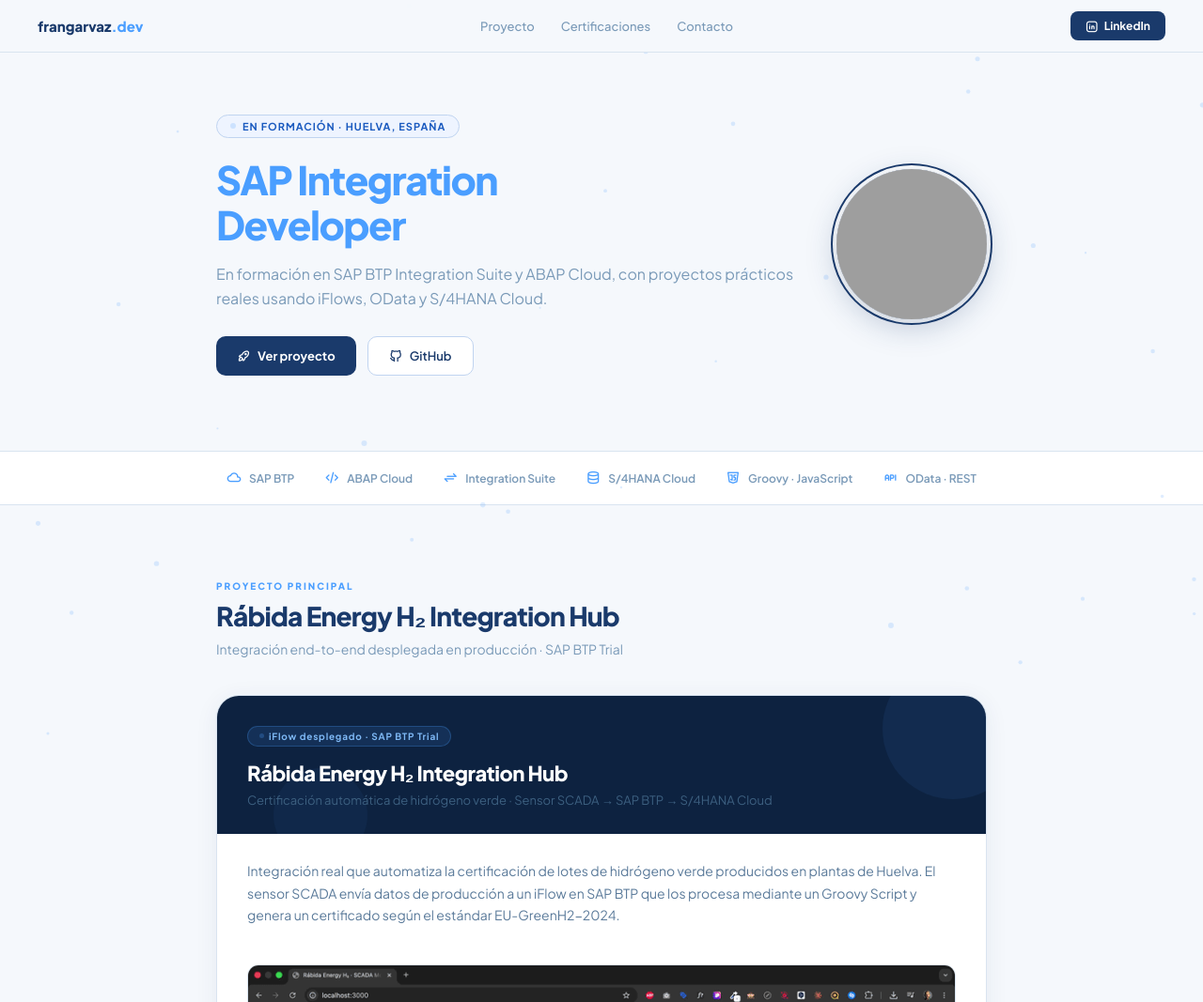
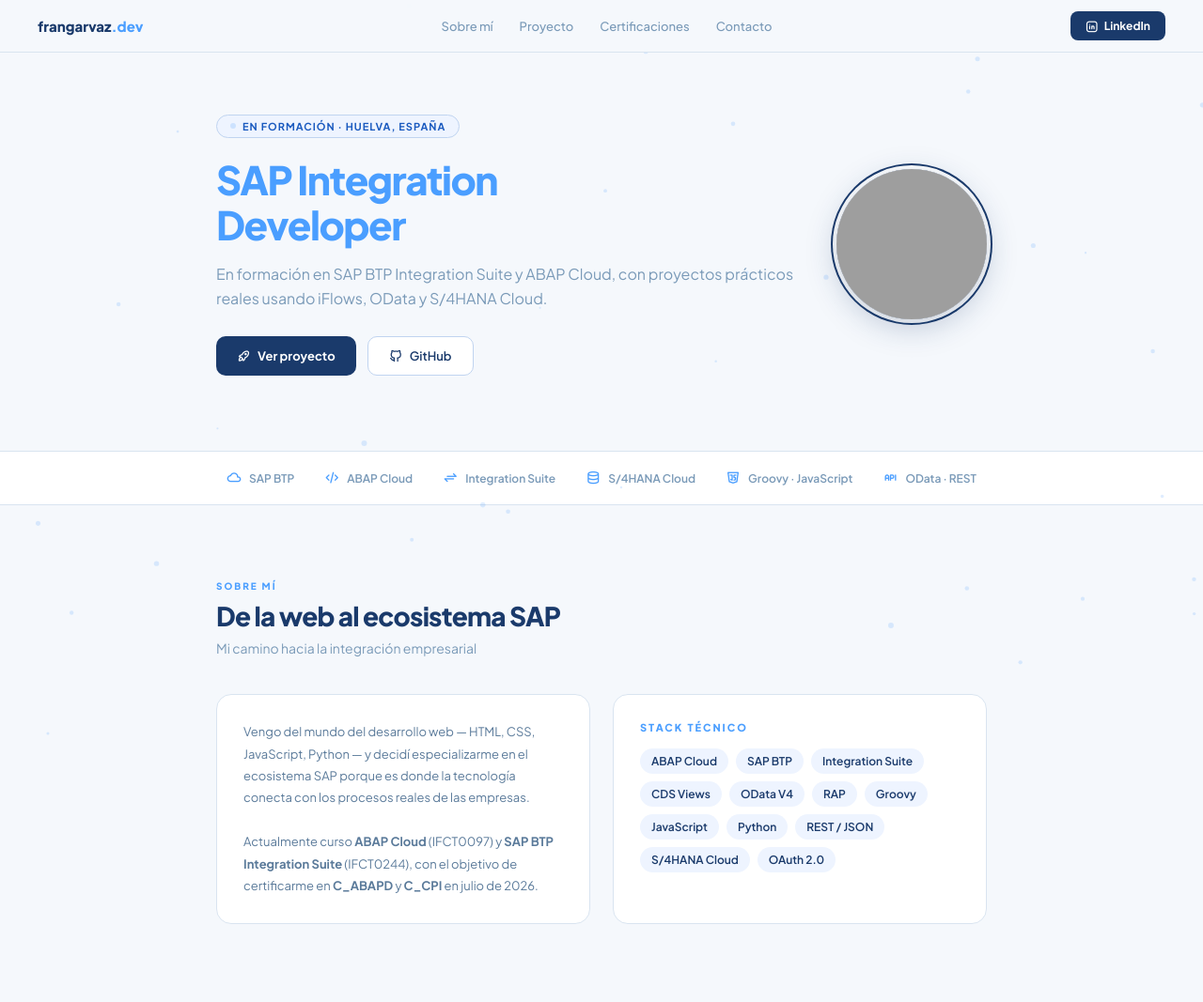
Before and after one commit to Frangarvaz/rabida-energy-h2-integration, a website: page index.html in a window 1280 px wide. Shown: the top 1067 px of the page at 94% size. Drawn offline with Linux system fonts and the light colour scheme; grey boxes are pictures that could not be loaded.

Commit message:
feat: add sobre mi section with skills

```diff
--- a/index.html
+++ b/index.html
@@ -82,7 +82,7 @@ footer{background:#0d2240;padding:40px;text-align:center;}
 <nav>
   <div class="nav-logo">frangarvaz<span>.dev</span></div>
   <div class="nav-links">
-    <a href="#proyecto">Proyecto</a>
+    <a href="#sobre-mi">Sobre mí</a><a href="#proyecto">Proyecto</a>
     <a href="#certs">Certificaciones</a>
     <a href="#contacto">Contacto</a>
   </div>
@@ -109,6 +109,37 @@ footer{background:#0d2240;padding:40px;text-align:center;}
   <div class="skill-item"><i class="ti ti-database"></i>S/4HANA Cloud</div>
   <div class="skill-item"><i class="ti ti-brand-javascript"></i>Groovy · JavaScript</div>
   <div class="skill-item"><i class="ti ti-api"></i>OData · REST</div>
+</div>
+
+<div class="section" id="sobre-mi">
+  <div class="section-label">Sobre mí</div>
+  <div class="section-title">De la web al ecosistema SAP</div>
+  <div class="section-sub">Mi camino hacia la integración empresarial</div>
+  <div style="display:grid;grid-template-columns:1fr 1fr;gap:24px;">
+    <div style="background:#fff;border:1px solid #d9e4f0;border-radius:16px;padding:28px;">
+      <div style="font-size:13px;color:#5a7a9a;line-height:1.8;">
+        Vengo del mundo del desarrollo web — HTML, CSS, JavaScript, Python — y decidí especializarme en el ecosistema SAP porque es donde la tecnología conecta con los procesos reales de las empresas.<br><br>
+        Actualmente curso <strong>ABAP Cloud</strong> (IFCT0097) y <strong>SAP BTP Integration Suite</strong> (IFCT0244), con el objetivo de certificarme en <strong>C_ABAPD</strong> y <strong>C_CPI</strong> en julio de 2026.
+      </div>
+    </div>
+    <div style="background:#fff;border:1px solid #d9e4f0;border-radius:16px;padding:28px;">
+      <div style="font-size:11px;font-weight:800;color:#4a9eff;letter-spacing:2px;margin-bottom:16px;">STACK TÉCNICO</div>
+      <div style="display:flex;flex-wrap:wrap;gap:8px;">
+        <span style="background:#eef4ff;color:#1a3a6b;font-size:12px;font-weight:600;padding:6px 12px;border-radius:20px;">ABAP Cloud</span>
+        <span style="background:#eef4ff;color:#1a3a6b;font-size:12px;font-weight:600;padding:6px 12px;border-radius:20px;">SAP BTP</span>
+        <span style="background:#eef4ff;color:#1a3a6b;font-size:12px;font-weight:600;padding:6px 12px;border-radius:20px;">Integration Suite</span>
+        <span style="background:#eef4ff;color:#1a3a6b;font-size:12px;font-weight:600;padding:6px 12px;border-radius:20px;">CDS Views</span>
+        <span style="background:#eef4ff;color:#1a3a6b;font-size:12px;font-weight:600;padding:6px 12px;border-radius:20px;">OData V4</span>
+        <span style="background:#eef4ff;color:#1a3a6b;font-size:12px;font-weight:600;padding:6px 12px;border-radius:20px;">RAP</span>
+        <span style="background:#eef4ff;color:#1a3a6b;font-size:12px;font-weight:600;padding:6px 12px;border-radius:20px;">Groovy</span>
+        <span style="background:#eef4ff;color:#1a3a6b;font-size:12px;font-weight:600;padding:6px 12px;border-radius:20px;">JavaScript</span>
+        <span style="background:#eef4ff;color:#1a3a6b;font-size:12px;font-weight:600;padding:6px 12px;border-radius:20px;">Python</span>
+        <span style="background:#eef4ff;color:#1a3a6b;font-size:12px;font-weight:600;padding:6px 12px;border-radius:20px;">REST / JSON</span>
+        <span style="background:#eef4ff;color:#1a3a6b;font-size:12px;font-weight:600;padding:6px 12px;border-radius:20px;">S/4HANA Cloud</span>
+        <span style="background:#eef4ff;color:#1a3a6b;font-size:12px;font-weight:600;padding:6px 12px;border-radius:20px;">OAuth 2.0</span>
+      </div>
+    </div>
+  </div>
 </div>
 <div class="section" id="proyecto">
   <div class="section-label">Proyecto principal</div>
```
